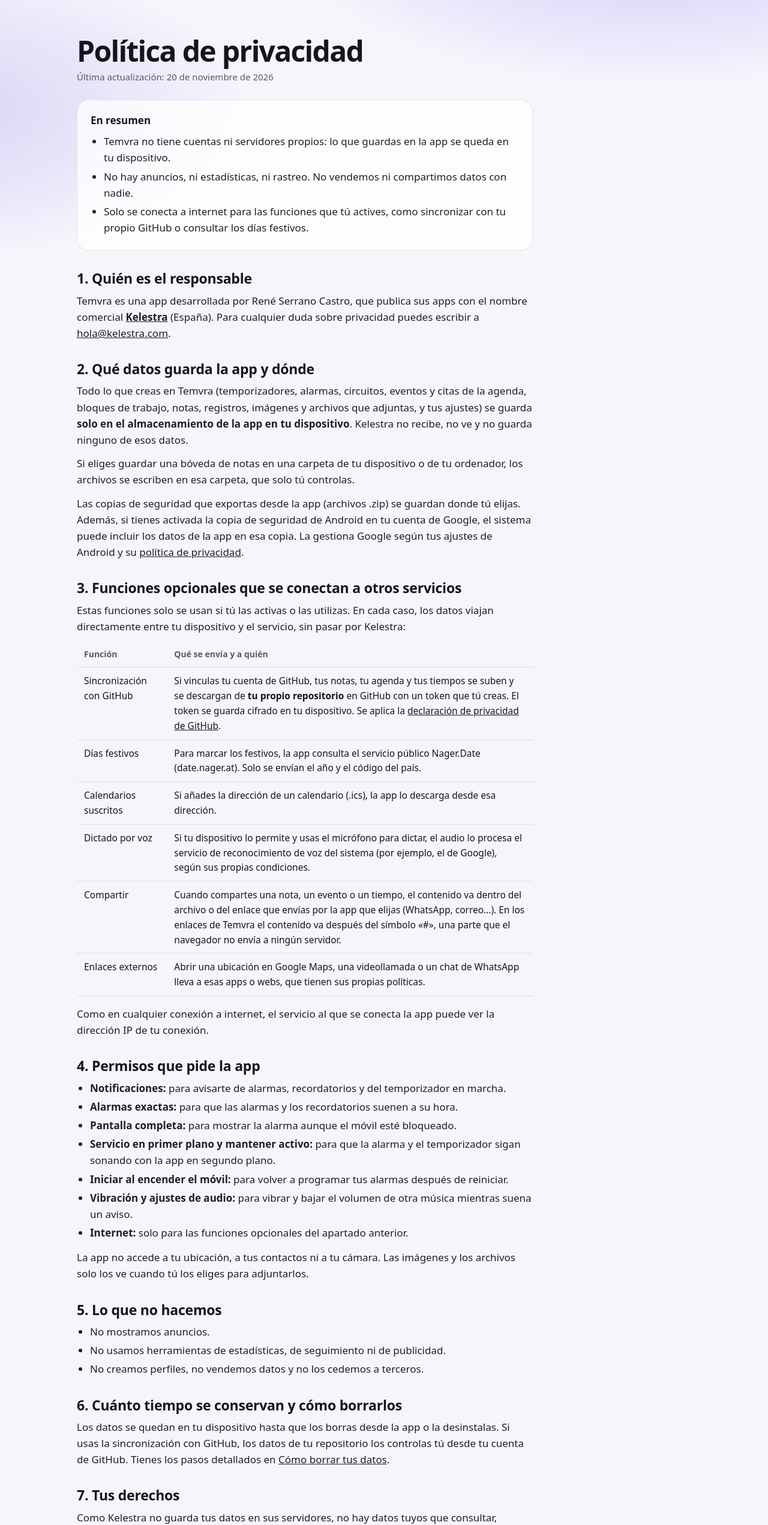
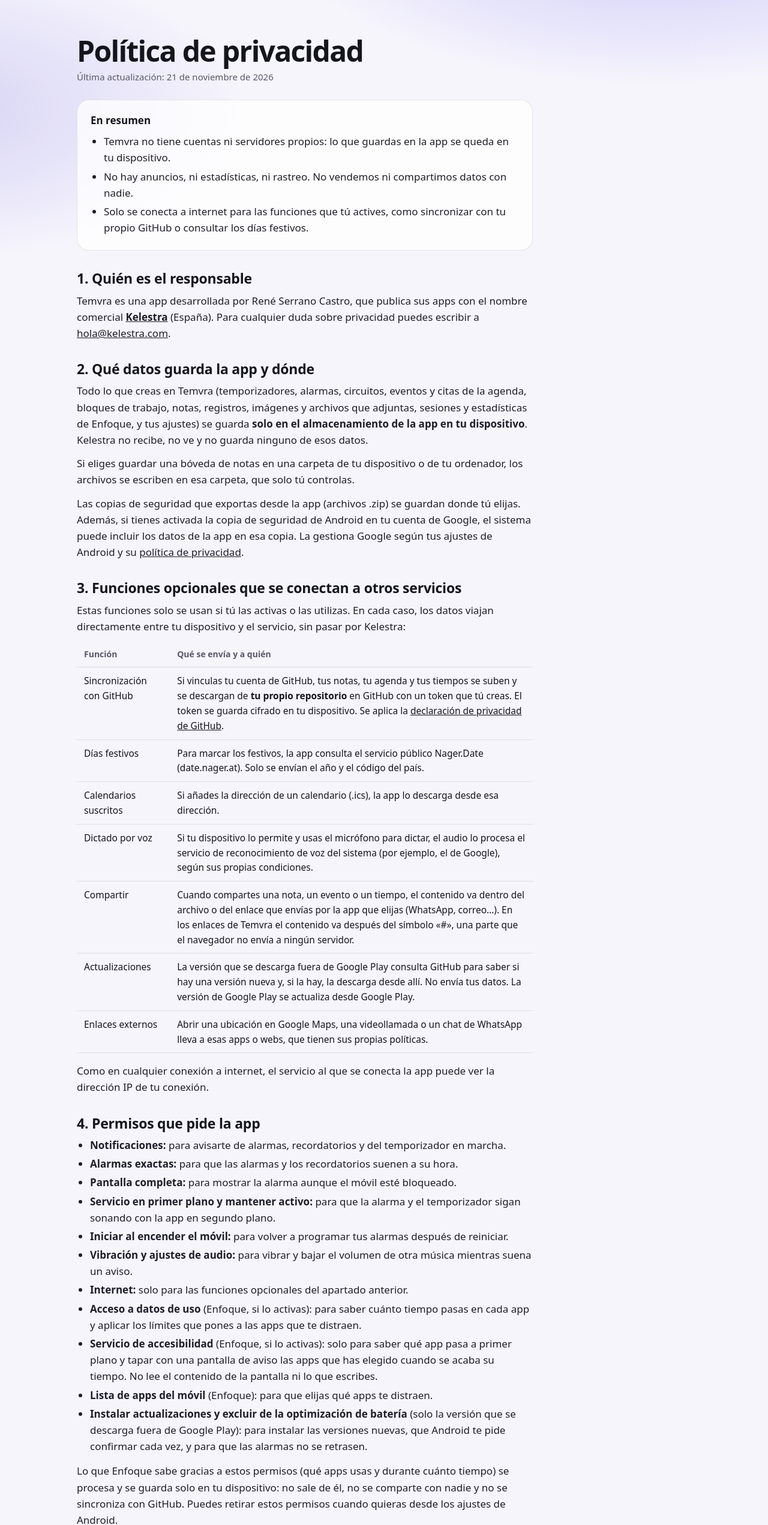
Before and after one commit to temvra/temvra.github.io, a plain HTML site: page privacidad.html in a window 1280 px wide. Shown: the part 59-2602 px from the top of the page at 60% size. Drawn offline with Linux system fonts and the light colour scheme.

Commit message:
Política de privacidad con los permisos de Enfoque
Añade el acceso a datos de uso, el servicio de accesibilidad y la lista de
apps que usa Enfoque para limitar y bloquear las apps que distraen, y deja
claro que todo se procesa y se guarda en el dispositivo. También recoge los
permisos y la comprobación de actualizaciones de la versión que se descarga
fuera de Google Play. La página de borrar datos incluye las sesiones y
estadísticas de Enfoque.

```diff
--- a/privacidad.html
+++ b/privacidad.html
@@ -19,7 +19,7 @@
 <main class="wrap">
 <article class="doc">
   <h1>Política de privacidad</h1>
-  <p class="date">Última actualización: 20 de noviembre de 2026</p>
+  <p class="date">Última actualización: 21 de noviembre de 2026</p>
 
   <div class="summary">
     <strong>En resumen</strong>
@@ -34,7 +34,7 @@
   <p>Temvra es una app desarrollada por René Serrano Castro, que publica sus apps con el nombre comercial <a href="https://kelestra-studio.github.io/"><strong>Kelestra</strong></a> (España). Para cualquier duda sobre privacidad puedes escribir a <a href="mailto:hola@kelestra.com">hola@kelestra.com</a>.</p>
 
   <h2>2. Qué datos guarda la app y dónde</h2>
-  <p>Todo lo que creas en Temvra (temporizadores, alarmas, circuitos, eventos y citas de la agenda, bloques de trabajo, notas, registros, imágenes y archivos que adjuntas, y tus ajustes) se guarda <strong>solo en el almacenamiento de la app en tu dispositivo</strong>. Kelestra no recibe, no ve y no guarda ninguno de esos datos.</p>
+  <p>Todo lo que creas en Temvra (temporizadores, alarmas, circuitos, eventos y citas de la agenda, bloques de trabajo, notas, registros, imágenes y archivos que adjuntas, sesiones y estadísticas de Enfoque, y tus ajustes) se guarda <strong>solo en el almacenamiento de la app en tu dispositivo</strong>. Kelestra no recibe, no ve y no guarda ninguno de esos datos.</p>
   <p>Si eliges guardar una bóveda de notas en una carpeta de tu dispositivo o de tu ordenador, los archivos se escriben en esa carpeta, que solo tú controlas.</p>
   <p>Las copias de seguridad que exportas desde la app (archivos .zip) se guardan donde tú elijas. Además, si tienes activada la copia de seguridad de Android en tu cuenta de Google, el sistema puede incluir los datos de la app en esa copia. La gestiona Google según tus ajustes de Android y su <a href="https://policies.google.com/privacy?hl=es">política de privacidad</a>.</p>
 
@@ -48,6 +48,7 @@
       <tr><td>Calendarios suscritos</td><td>Si añades la dirección de un calendario (.ics), la app lo descarga desde esa dirección.</td></tr>
       <tr><td>Dictado por voz</td><td>Si tu dispositivo lo permite y usas el micrófono para dictar, el audio lo procesa el servicio de reconocimiento de voz del sistema (por ejemplo, el de Google), según sus propias condiciones.</td></tr>
       <tr><td>Compartir</td><td>Cuando compartes una nota, un evento o un tiempo, el contenido va dentro del archivo o del enlace que envías por la app que elijas (WhatsApp, correo…). En los enlaces de Temvra el contenido va después del símbolo «#», una parte que el navegador no envía a ningún servidor.</td></tr>
+      <tr><td>Actualizaciones</td><td>La versión que se descarga fuera de Google Play consulta GitHub para saber si hay una versión nueva y, si la hay, la descarga desde allí. No envía tus datos. La versión de Google Play se actualiza desde Google Play.</td></tr>
       <tr><td>Enlaces externos</td><td>Abrir una ubicación en Google Maps, una videollamada o un chat de WhatsApp lleva a esas apps o webs, que tienen sus propias políticas.</td></tr>
     </tbody>
   </table>
@@ -62,7 +63,12 @@
     <li><strong>Iniciar al encender el móvil:</strong> para volver a programar tus alarmas después de reiniciar.</li>
     <li><strong>Vibración y ajustes de audio:</strong> para vibrar y bajar el volumen de otra música mientras suena un aviso.</li>
     <li><strong>Internet:</strong> solo para las funciones opcionales del apartado anterior.</li>
+    <li><strong>Acceso a datos de uso</strong> (Enfoque, si lo activas): para saber cuánto tiempo pasas en cada app y aplicar los límites que pones a las apps que te distraen.</li>
+    <li><strong>Servicio de accesibilidad</strong> (Enfoque, si lo activas): solo para saber qué app pasa a primer plano y tapar con una pantalla de aviso las apps que has elegido cuando se acaba su tiempo. No lee el contenido de la pantalla ni lo que escribes.</li>
+    <li><strong>Lista de apps del móvil</strong> (Enfoque): para que elijas qué apps te distraen.</li>
+    <li><strong>Instalar actualizaciones y excluir de la optimización de batería</strong> (solo la versión que se descarga fuera de Google Play): para instalar las versiones nuevas, que Android te pide confirmar cada vez, y para que las alarmas no se retrasen.</li>
   </ul>
+  <p>Lo que Enfoque sabe gracias a estos permisos (qué apps usas y durante cuánto tiempo) se procesa y se guarda solo en tu dispositivo: no sale de él, no se comparte con nadie y no se sincroniza con GitHub. Puedes retirar estos permisos cuando quieras desde los ajustes de Android.</p>
   <p>La app no accede a tu ubicación, a tus contactos ni a tu cámara. Las imágenes y los archivos solo los ve cuando tú los eliges para adjuntarlos.</p>
 
   <h2>5. Lo que no hacemos</h2>
--- a/sitemap.xml
+++ b/sitemap.xml
@@ -1,7 +1,7 @@
 <?xml version="1.0" encoding="UTF-8"?>
 <urlset xmlns="http://www.sitemaps.org/schemas/sitemap/0.9">
   <url><loc>https://temvra.github.io/</loc><lastmod>2026-11-15</lastmod></url>
-  <url><loc>https://temvra.github.io/privacidad.html</loc><lastmod>2026-11-20</lastmod></url>
-  <url><loc>https://temvra.github.io/borrar-datos.html</loc><lastmod>2026-11-20</lastmod></url>
+  <url><loc>https://temvra.github.io/privacidad.html</loc><lastmod>2026-11-21</lastmod></url>
+  <url><loc>https://temvra.github.io/borrar-datos.html</loc><lastmod>2026-11-21</lastmod></url>
   <url><loc>https://temvra.github.io/soporte.html</loc><lastmod>2026-11-15</lastmod></url>
 </urlset>
```
Also changed, not shown: borrar-datos.html (+2 -2 lines).
